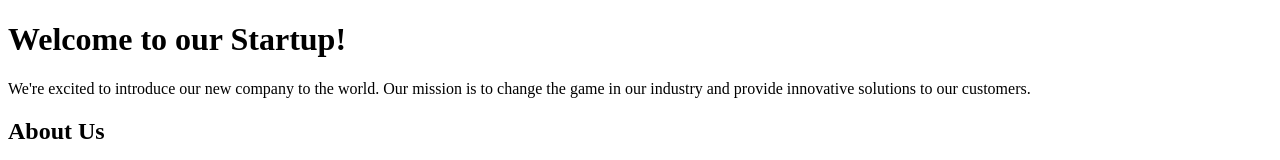
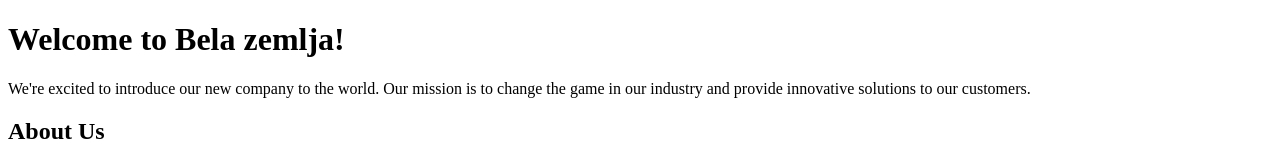
Before and after one commit to slobodanjevtic/slobodanjevtic.github.io, a plain HTML site: page index.html in a window 1280 px wide. Shown: the top 160 px of the page. Drawn offline with Linux system fonts and the light colour scheme.

Commit message:
Change body

```diff
--- a/index.html
+++ b/index.html
@@ -4,7 +4,7 @@
 	<title>Bela zemlja</title>
 </head>
 <body>
-	<h1>Welcome to our Startup!</h1>
+	<h1>Welcome to Bela zemlja!</h1>
 	<p>We're excited to introduce our new company to the world. Our mission is to change the game in our industry and provide innovative solutions to our customers.</p>
 
 	<h2>About Us</h2>
```
